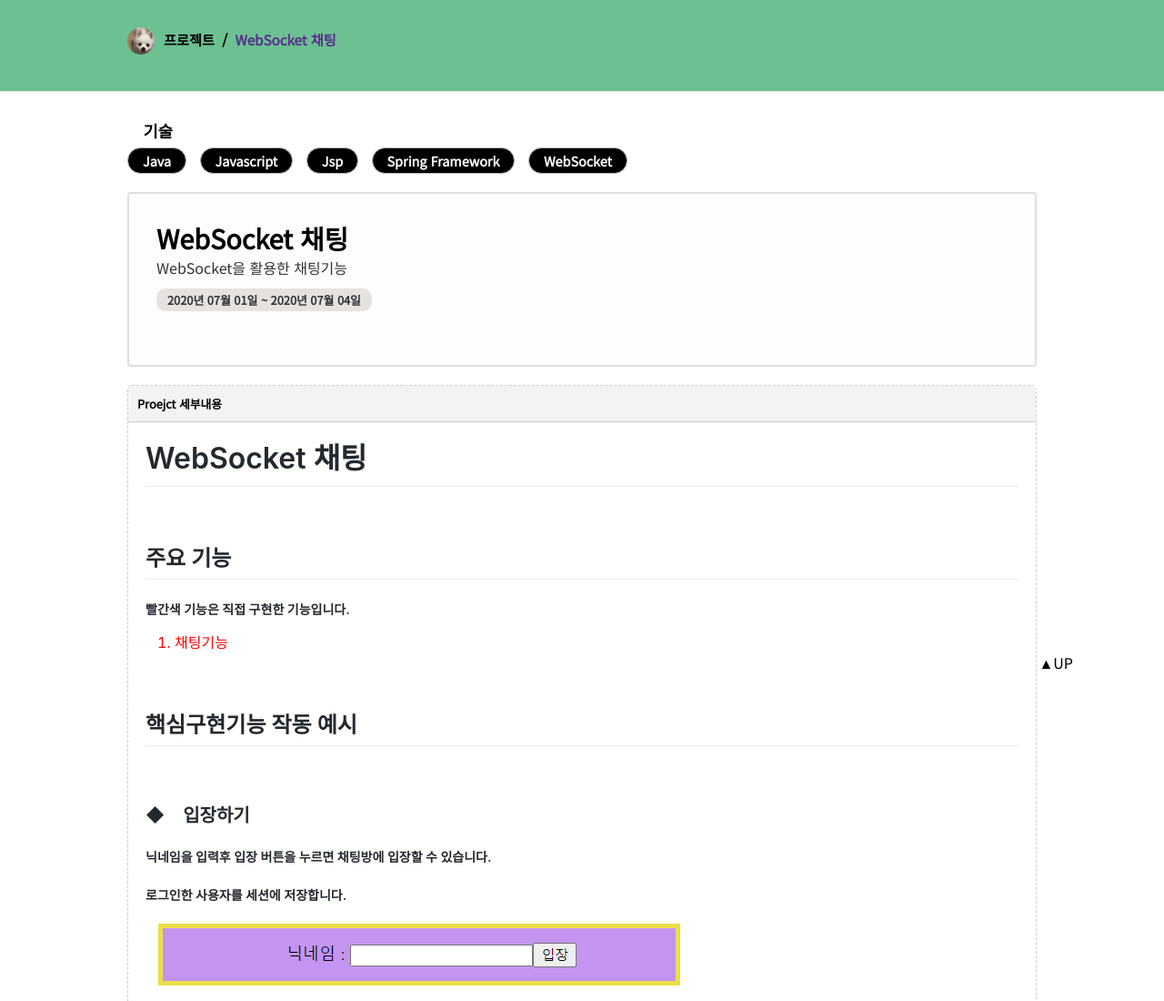
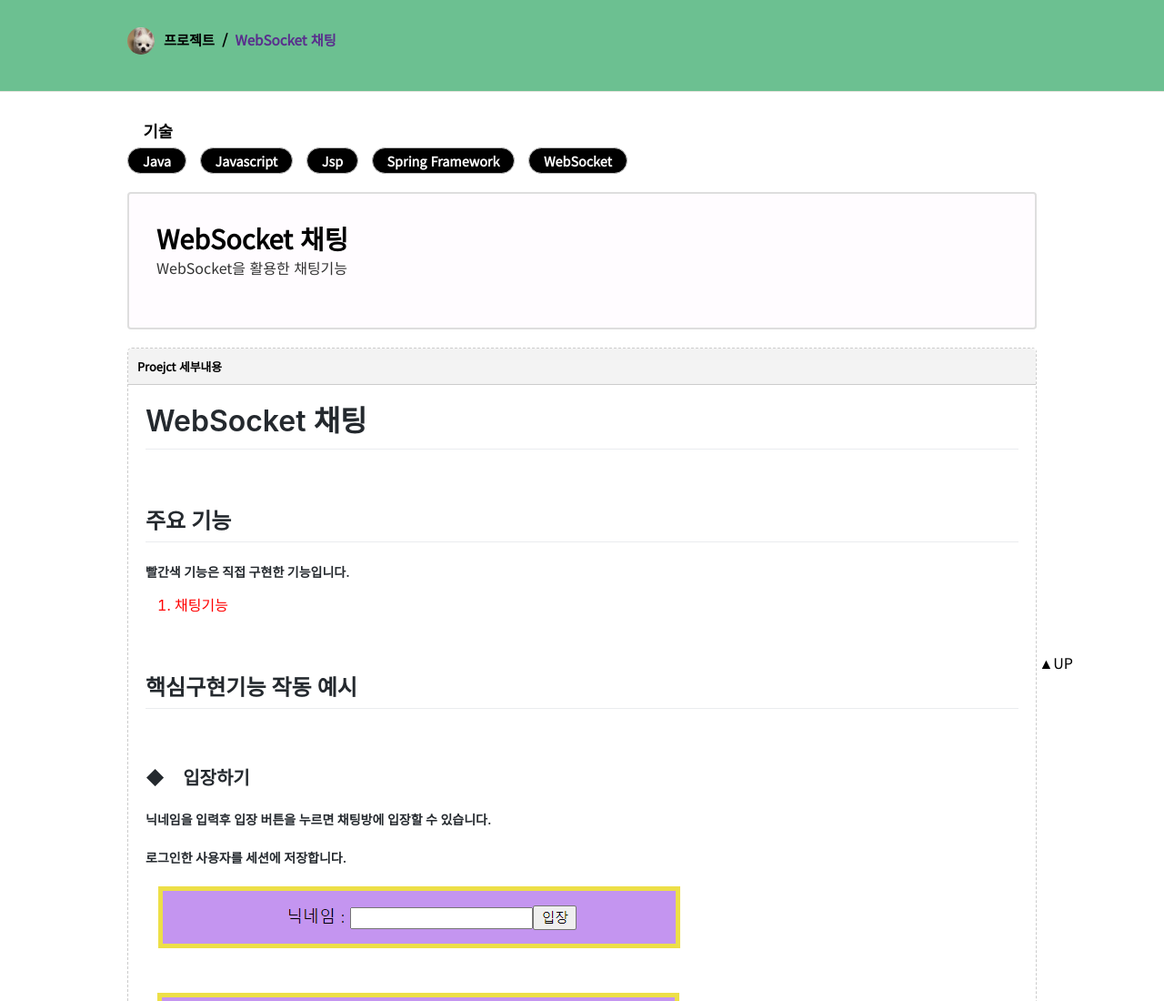
Before and after one commit to piljinkim/pilPF, a plain HTML site: page chat.html in a window 1280 px wide. Shown: the top 1100 px of the page at 91% size. Drawn offline with Linux system fonts and the light colour scheme.

Commit message:
Update chat.html

```diff
--- a/chat.html
+++ b/chat.html
@@ -49,7 +49,7 @@
         <div class="impact">
           <div class="project-name">WebSocket 채팅</div>
           <div class="project-summary">WebSocket을 활용한 채팅기능</div>
-          <div class="project-date"><span class="round-box">2020년 07월 01일 ~ 2020년 07월 04일</span></div>
+
 
           <div class="project-item"><span class="label"></span>
           </div>
```
